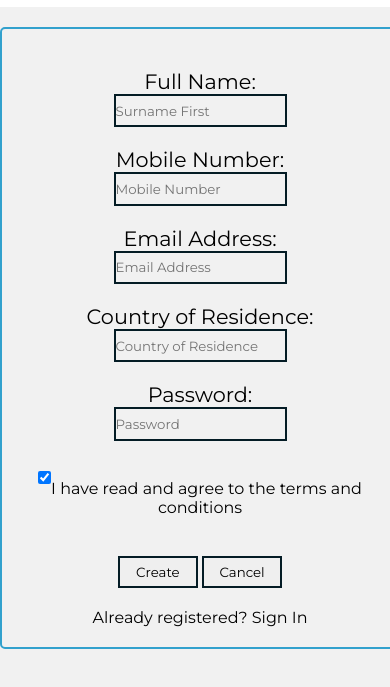
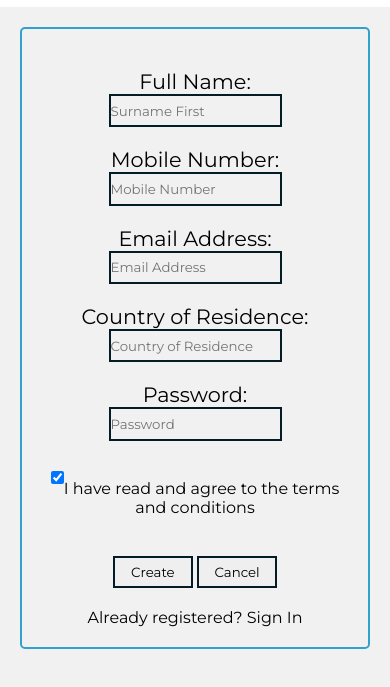
Before and after one commit to Lumi007/WorkForMe, a plain HTML site: page public/RegistrationPage.html in a window 390 px wide. Shown: the part 67-754 px from the top of the page. Drawn offline with Linux system fonts and the light colour scheme.

Commit message:
Modified Registration Page Border Width for Mobile

```diff
--- a/public/WorkforMe.css
+++ b/public/WorkforMe.css
@@ -199,13 +199,10 @@ li {
         box-sizing: border-box;
         padding: 25px 0px;
     }
-    .signup-page-cont {
-        width: 100%;
-    }
 }
 /* Registrtion Page starts here */
 .signup-page-cont {
-    width: 400px;
+    width: 350px;
     border: 2px solid var(--primaryColor);
     box-sizing: border-box;
     border-radius: 5px;
```
